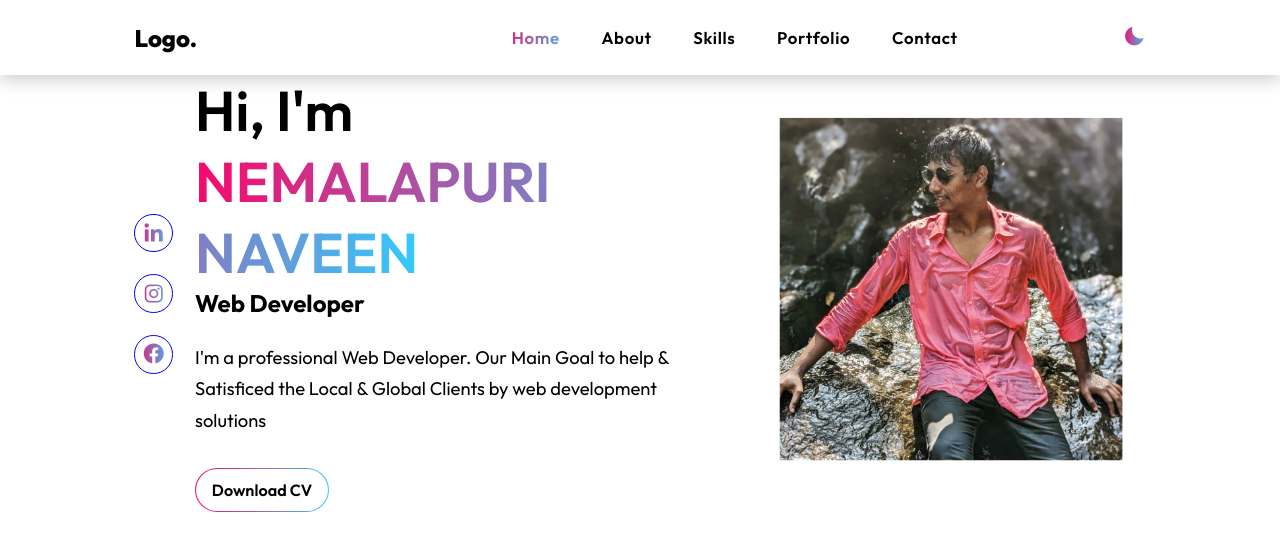
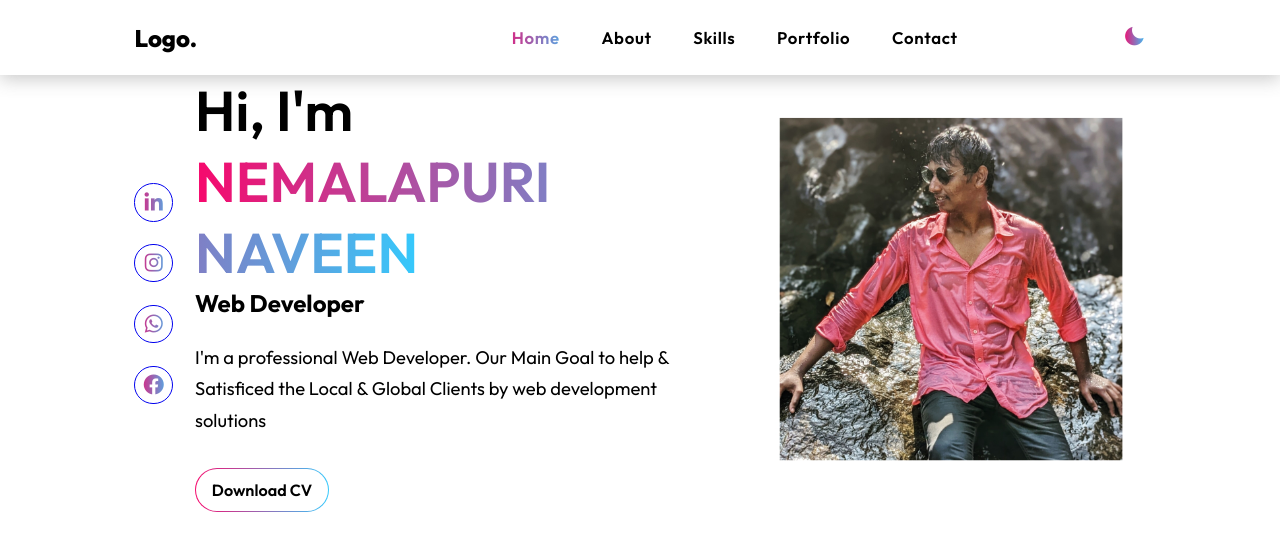
Before and after one commit to naveennemalapuri/navv, a plain HTML site: page index.html in a window 1280 px wide. Drawn offline with nearby package versions, Linux system fonts and the light colour scheme.

Commit message:
Update index.html

```diff
--- a/index.html
+++ b/index.html
@@ -44,6 +44,7 @@
             <div class="social">
                 <a href="#" style="--socialAni:1"><i class='bx bxl-linkedin'></i></a>
                 <a href="https://www.instagram.com/prince.naveen.07/" style="--socialAni:2"><i class='bx bxl-instagram'></i></a>
+                <a href="whatsapp://send?text=*Hello NAVEEN*&phone=+919391122552"> <i class='bx bxl-whatsapp'></i></a>
                 <a href="#" style="--socialAni:4"><i class='bx bxl-facebook-circle'></i></a>
             </div>
             <div class="detail">
```
